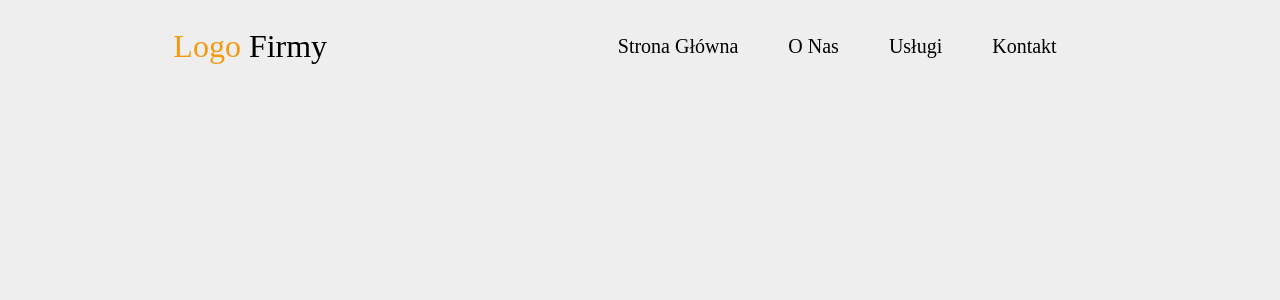
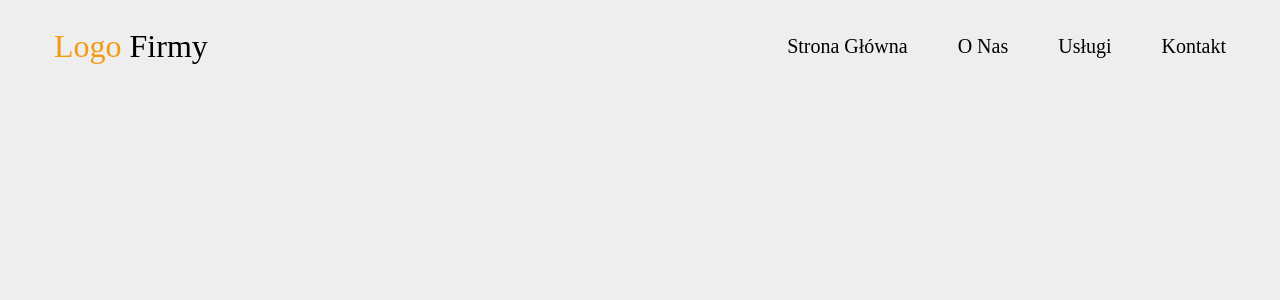
Before and after one commit to mizdebski77/Coaching-website, a React (Create React App) app: page / in a window 1280 px wide. Shown: the top 300 px of the page. Built offline with nearby package versions, Linux system fonts and the light colour scheme.

Commit message:
Bug from navbar removed

```diff
--- a/src/common/Navigation/navigation.tsx
+++ b/src/common/Navigation/navigation.tsx
@@ -1,6 +1,6 @@
 import React, { useState } from 'react';
 import { Container, LinksWrapper, Logo, LogoSpan, MobileLinksWrapper, MobileNavbar, MobileNavbarWrapper, NavLink, Wrapper } from './styledNavigation';
-import { LinksData, MobileLinksWrapperAnimation, MobileNavAnimation } from '../../core/arrays';
+import { LinksData, MobileLinksWrapperAnimation,  mobileNavAnimation } from '../../core/arrays';
 import { AnimatePresence, motion } from 'framer-motion';
 import Hamburger from 'hamburger-react';
 
@@ -38,7 +38,7 @@ export const Navigation = () => {
                 </LinksWrapper>
 
                 <MobileNavbar onClick={toggleMobileNavbar}>
-                    <Hamburger color='#D9B815' size={28} />
+                    <Hamburger color='#F39A13' size={24} />
                 </MobileNavbar>
             </Container>
 
@@ -51,7 +51,7 @@ export const Navigation = () => {
                         initial="hidden"
                         animate={mobileNavbar ? "visible" : "hidden"}
                         exit="hidden"
-                        variants={MobileNavAnimation}
+                        variants={mobileNavAnimation}
                     >
 
                         <MobileLinksWrapper
--- a/src/common/Navigation/styledNavigation.ts
+++ b/src/common/Navigation/styledNavigation.ts
@@ -6,13 +6,20 @@ export const Wrapper = styled.nav`
 `;
 
 export const Container = styled.div`
-  position: fixed;
+  width: 100%;
+  display: flex;
+  align-items: center;
+  justify-content: space-between;
+  padding: 28px 54px;
+  position: sticky;
   z-index: 10;
-  width: 100%;
-  padding: 28px;
-  display: flex;
-  justify-content: space-around;
-  align-items: center;
+  top:0;
+  background: ${({ theme }) => theme.color.mainColor};
+  transition: 0.3s;
+
+  @media (max-width: ${({ theme }) => theme.breakPoint.mobileMax}px){
+    padding: 12px 20px;
+  };
 `;
 
 export const Logo = styled(Link)`
@@ -22,7 +29,7 @@ export const Logo = styled(Link)`
     font-weight: normal;
 
     @media (max-width: ${({ theme }) => theme.breakPoint.mobileMax}px){
-      font-size: 20px;
+      font-size: 24px;
     };
 `;
 
@@ -31,8 +38,8 @@ export const LogoSpan = styled.span`
 `;
 
 export const LinksWrapper = styled.div`
-  display: grid;
-  grid-template-columns: repeat(5, auto);
+  display: flex;
+  justify-content: space-evenly;
   gap: 50px;
   align-items: center;
 
@@ -52,16 +59,28 @@ export const NavLink = styled(Link)`
     &:hover {
         transform: translateY(-5px);
         color: ${({ theme }) => theme.color.fontColor};
+
+        @media (max-width: ${({ theme }) => theme.breakPoint.mobileMax}px) {
+          transform: none;
+          color: white;
+        }
     };
 
     &.${activeClassName} {
         color: ${({ theme }) => theme.color.fontColor};
         border-bottom: 1px solid ${({ theme }) => theme.color.fontColor};
+
+        @media (max-width: ${({ theme }) => theme.breakPoint.mobileMax}px) {
+          border-bottom: 1px solid white;
+        }
     };
 
     @media (max-width: ${({ theme }) => theme.breakPoint.mobileMax}px){
       text-align: center;
+      color: white;
+      font-weight: normal;
       padding: 4px;
+      font-size: 16px;
     };
 `;
 
@@ -77,17 +96,21 @@ export const MobileNavbar = styled.div`
 `;
 
 export const MobileNavbarWrapper = styled.div`
-    background: ${({ theme }) => theme.color.fontColor};
+    background: ${({ theme }) => theme.color.fontColor};;
     position: fixed;
     width: 100%;
-    z-index: 10;
-    top: 73px;
+    z-index: 1;
+    min-height: 200px;
 
+    @media (min-width: ${({ theme }) => theme.breakPoint.mobileMax}px){
+        display: none;
+    };
 `;
+
 
 export const MobileLinksWrapper = styled.div`
     display: grid;
     justify-content: center;
     gap: 20px;
-    padding: 20px;
+    padding: 24px;
 `;
--- a/src/core/arrays.ts
+++ b/src/core/arrays.ts
@@ -5,32 +5,30 @@ export const LinksData = [
     { to: "contact", text: "Kontakt" },
 ];
 
-export const MobileNavAnimation = {
+export const mobileNavAnimation = {
+    hidden: {
+        y: "-100%",
+        opacity: 0,
+        transition: {
+            type: "tween",
+        },
+    },
     visible: {
-        height: 280,
+        y: 0,
         opacity: 1,
         transition: {
-            x: { velocity: 100 },
-            duration: 0.3,
-        }
+            type: "tween",
+        },
     },
+};
 
-    hidden: {
-        height: 24,
-        opacity: 0,
-        transition: {
-            x: { velocity: 100 },
-            duration: 0.3,
-            delay: 0.2
-        }
-    }
-};
 
 export const MobileLinksWrapperAnimation = {
     visible: {
         opacity: 1,
         transition: {
-            staggerChildren: 0.07
+            staggerChildren: 0.05,
+            staggerDirection: 1
         }
     },
     hidden: {
@@ -40,4 +38,4 @@ export const MobileLinksWrapperAnimation = {
             staggerDirection: -1
         }
     }
-  };
+};
```
